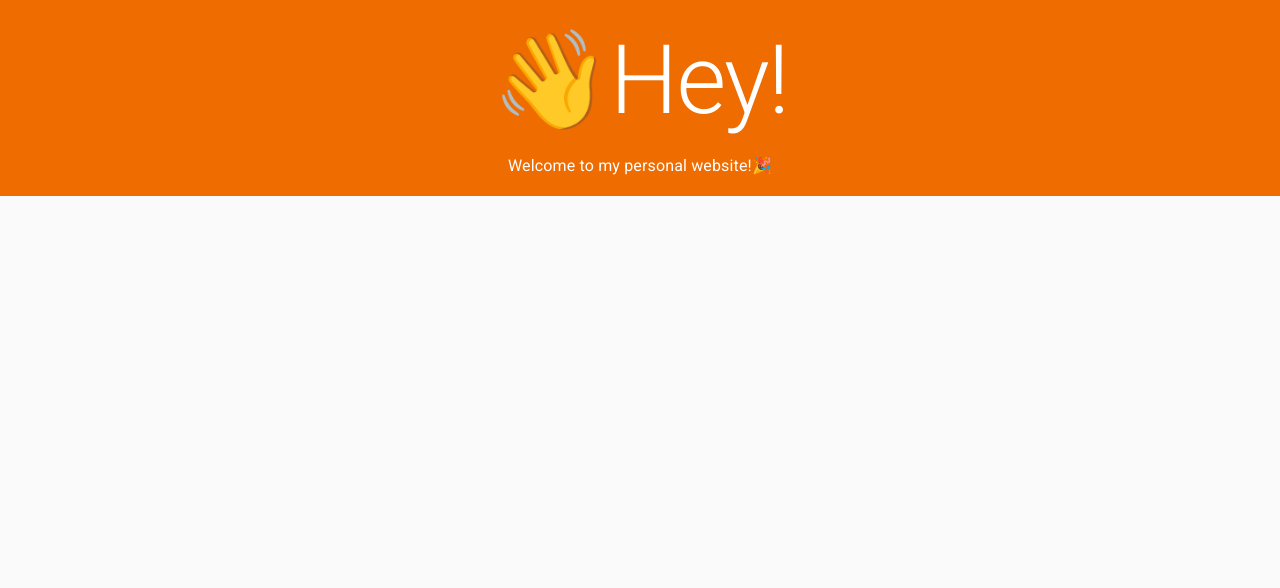
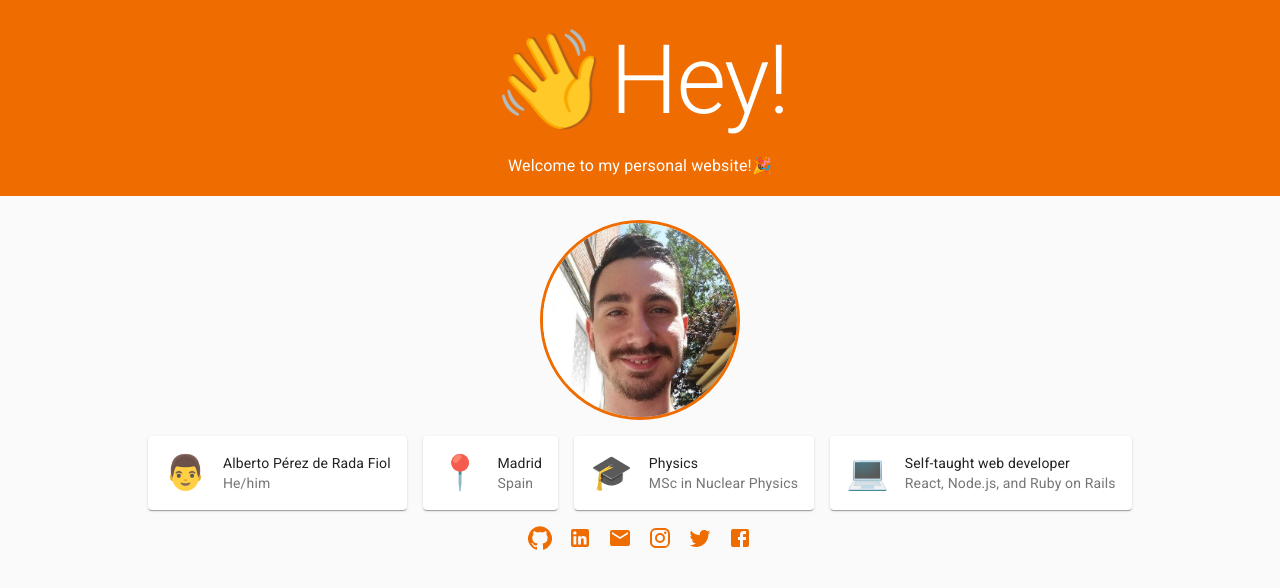
Before and after one commit to AlbertoPdRF/albertopdrf.com, a React (Create React App) app: page / in a window 1280 px wide. Shown: the top 588 px of the page. Built offline with nearby package versions, Linux system fonts and the light colour scheme.

Commit message:
Add section about me

```diff
--- /dev/null
+++ b/src/components/AboutMe/AboutMe.js
@@ -0,0 +1,38 @@
+import React from 'react';
+import { makeStyles } from '@material-ui/core/styles';
+import Grid from '@material-ui/core/Grid';
+
+import PersonalDetails from '../PersonalDetails/PersonalDetails';
+import SocialMedia from '../SocialMedia/SocialMedia';
+
+const useStyles = makeStyles((theme) => ({
+  root: {
+    padding: theme.spacing(2, 1),
+    [theme.breakpoints.up('md')]: {
+      padding: theme.spacing(3),
+      paddingBottom: theme.spacing(2),
+    },
+    display: 'flex',
+    justifyContent: 'center',
+    maxWidth: '100vw',
+  },
+}));
+
+const Cover = () => {
+  const classes = useStyles();
+
+  return (
+    <div className={classes.root}>
+      <Grid container direction="column" alignItems="center" spacing={2}>
+        <Grid item>
+          <PersonalDetails />
+        </Grid>
+        <Grid item>
+          <SocialMedia />
+        </Grid>
+      </Grid>
+    </div>
+  );
+};
+
+export default Cover;
--- a/src/components/App/App.js
+++ b/src/components/App/App.js
@@ -4,6 +4,7 @@ import { orange, yellow } from '@material-ui/core/colors';
 import CssBaseline from '@material-ui/core/CssBaseline';
 
 import Cover from '../Cover/Cover';
+import AboutMe from '../AboutMe/AboutMe';
 
 const theme = createMuiTheme({
   palette: {
@@ -21,6 +22,7 @@ const App = () => (
     <ThemeProvider theme={theme}>
       <CssBaseline />
       <Cover />
+      <AboutMe />
     </ThemeProvider>
   </Fragment>
 );
--- /dev/null
+++ b/src/components/PersonalDetailCard/PersonalDetailCard.js
@@ -0,0 +1,20 @@
+import React from 'react';
+import Card from '@material-ui/core/Card';
+import CardHeader from '@material-ui/core/CardHeader';
+import Typography from '@material-ui/core/Typography';
+
+const PersonalDetailCard = (props) => {
+  const { emoji, title, subheader } = props;
+
+  return (
+    <Card>
+      <CardHeader
+        avatar={<Typography variant="h4">{emoji}</Typography>}
+        title={title}
+        subheader={subheader}
+      />
+    </Card>
+  );
+};
+
+export default PersonalDetailCard;
--- /dev/null
+++ b/src/components/PersonalDetails/PersonalDetails.js
@@ -0,0 +1,71 @@
+import React from 'react';
+import { makeStyles } from '@material-ui/core/styles';
+import Grid from '@material-ui/core/Grid';
+import Avatar from '@material-ui/core/Avatar';
+
+import Emoji from '../Emoji/Emoji';
+import PersonalDetailCard from '../PersonalDetailCard/PersonalDetailCard';
+
+const useStyles = makeStyles((theme) => ({
+  fullWidth: {
+    width: '100%',
+  },
+  avatar: {
+    height: '200px',
+    width: '200px',
+    border: 'solid',
+    borderColor: theme.palette.primary.main,
+    margin: 'auto',
+  },
+}));
+
+const name = 'Alberto Pérez de Rada Fiol';
+
+const personalDetails = [
+  {
+    emoji: <Emoji emoji="👨" name="Man" />,
+    title: name,
+    subheader: 'He/him',
+  },
+  {
+    emoji: <Emoji emoji="📍" name="Round pushpin" />,
+    title: 'Madrid',
+    subheader: 'Spain',
+  },
+  {
+    emoji: <Emoji emoji="🎓" name="Graduation cap" />,
+    title: 'Physics',
+    subheader: 'MSc in Nuclear Physics',
+  },
+  {
+    emoji: <Emoji emoji="💻" name="Personal computer" />,
+    title: 'Self-taught web developer',
+    subheader: 'React, Node.js, and Ruby on Rails',
+  },
+];
+
+const PersonalDetails = () => {
+  const classes = useStyles();
+
+  return (
+    <Grid container justify="center" spacing={2}>
+      <Grid item className={classes.fullWidth}>
+        <Avatar
+          className={classes.avatar}
+          alt={name}
+          src="../../../images/me.jpg"
+        />
+      </Grid>
+      {personalDetails.map((pd) => (
+        <Grid item key={pd.title}>
+          <PersonalDetailCard
+            emoji={pd.emoji}
+            title={pd.title}
+            subheader={pd.subheader}
+          />
+        </Grid>
+      ))}
+    </Grid>
+  );
+};
+export default PersonalDetails;
--- /dev/null
+++ b/src/components/SocialMedia/SocialMedia.js
@@ -0,0 +1,49 @@
+import React from 'react';
+import GitHubIcon from '@material-ui/icons/GitHub';
+import LinkedInIcon from '@material-ui/icons/LinkedIn';
+import EmailIcon from '@material-ui/icons/Email';
+import InstagramIcon from '@material-ui/icons/Instagram';
+import TwitterIcon from '@material-ui/icons/Twitter';
+import FacebookIcon from '@material-ui/icons/Facebook';
+import Grid from '@material-ui/core/Grid';
+
+import SocialMediaLink from '../SocialMediaLink/SocialMediaLink';
+
+const socialMedia = [
+  {
+    href: 'https://github.com/AlbertoPdRF',
+    icon: <GitHubIcon />,
+  },
+  {
+    href: 'https://www.linkedin.com/in/albertopdrf/',
+    icon: <LinkedInIcon />,
+  },
+  {
+    href: 'mailto:albertopdrf@gmail.com',
+    icon: <EmailIcon />,
+  },
+  {
+    href: 'https://www.instagram.com/albertopdrf/',
+    icon: <InstagramIcon />,
+  },
+  {
+    href: 'https://twitter.com/AlbertoPdRF',
+    icon: <TwitterIcon />,
+  },
+  {
+    href: 'https://www.facebook.com/AlbertoPdRF',
+    icon: <FacebookIcon />,
+  },
+];
+
+const SocialMedia = () => (
+  <Grid container justify="center" spacing={2}>
+    {socialMedia.map((sm) => (
+      <Grid item key={sm.href}>
+        <SocialMediaLink href={sm.href} icon={sm.icon} />
+      </Grid>
+    ))}
+  </Grid>
+);
+
+export default SocialMedia;
--- /dev/null
+++ b/src/components/SocialMediaLink/SocialMediaLink.js
@@ -0,0 +1,14 @@
+import React from 'react';
+import Link from '@material-ui/core/Link';
+
+const SocialMediaLink = (props) => {
+  const { href, icon } = props;
+
+  return (
+    <Link href={href} target="_blank" rel="noopener noreferrer">
+      {icon}
+    </Link>
+  );
+};
+
+export default SocialMediaLink;
```
Also changed, not shown: public/images/me.jpg (added).
